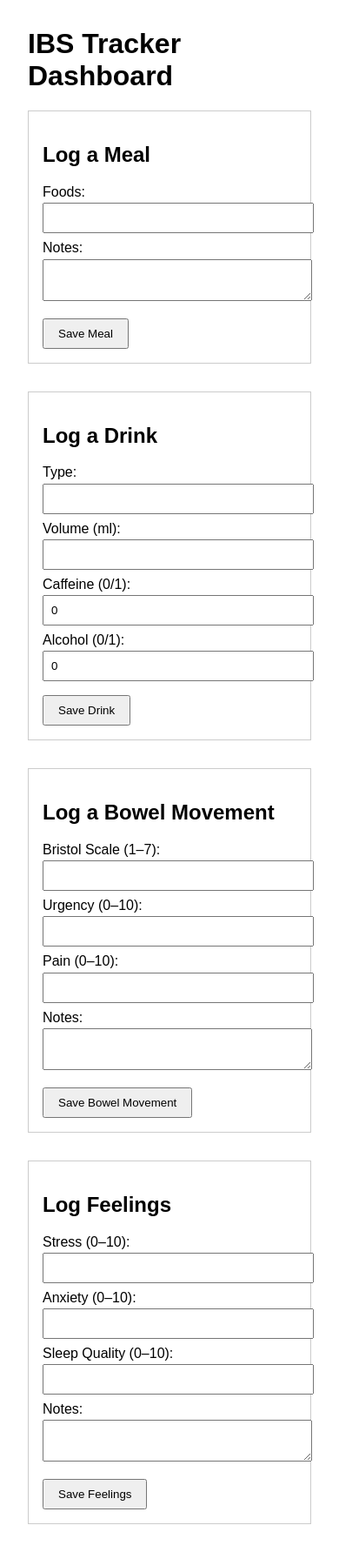
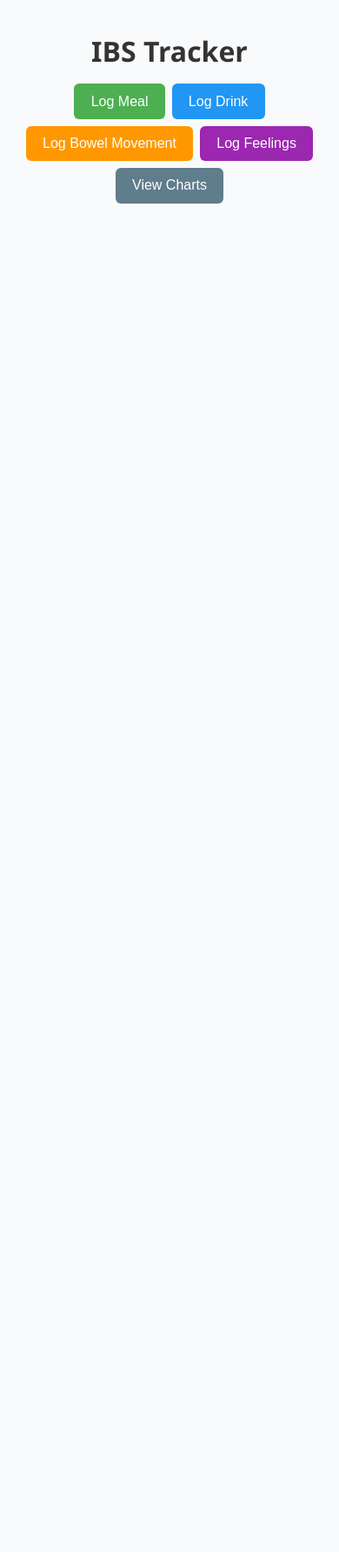
Before and after one commit to SpatialDave/trackerApp, a FastAPI app: page /form in a window 390 px wide. Shown: the whole page at 87% size. After the commit the page ends 844 px from the top, so only its background shows below. Run offline with FastAPI, Linux system fonts and the light colour scheme.

Commit message:
Update index.html to be mobile and friendly

```diff
--- a/app/templates/index.html
+++ b/app/templates/index.html
@@ -1,32 +1,111 @@
 <!DOCTYPE html>
-<html>
+<html lang="en">
 <head>
+  <meta charset="UTF-8">
   <title>IBS Tracker</title>
+  <meta name="viewport" content="width=device-width, initial-scale=1.0">
+
+  <!-- Simple modern styling -->
   <style>
-    body { font-family: Arial, sans-serif; margin: 2rem; }
-    h1 { margin-top: 2rem; }
-    form { margin-bottom: 2rem; padding: 1rem; border: 1px solid #ccc; }
+    body {
+      font-family: 'Segoe UI', Tahoma, sans-serif;
+      margin: 0;
+      padding: 1rem;
+      background: #f9fafb;
+      color: #333;
+    }
+    h1 {
+      text-align: center;
+      margin-bottom: 1rem;
+    }
+    .button-bar {
+      display: flex;
+      flex-wrap: wrap;
+      justify-content: center;
+      gap: 0.5rem;
+      margin-bottom: 1rem;
+    }
+    .btn {
+      padding: 0.7rem 1.2rem;
+      border: none;
+      border-radius: 6px;
+      cursor: pointer;
+      font-size: 1rem;
+      color: #fff;
+    }
+    .meal-btn { background: #4CAF50; }
+    .drink-btn { background: #2196F3; }
+    .bm-btn { background: #FF9800; }
+    .feeling-btn { background: #9C27B0; }
+    .chart-btn { background: #607D8B; }
+
+    .form-container {
+      display: none;
+      background: #fff;
+      border-radius: 8px;
+      padding: 1rem;
+      margin-bottom: 1rem;
+      box-shadow: 0 2px 6px rgba(0,0,0,0.1);
+    }
     label { display: block; margin-top: 0.5rem; }
-    input, textarea { width: 100%; padding: 0.5rem; margin-top: 0.2rem; }
-    button { margin-top: 1rem; padding: 0.5rem 1rem; }
+    input, textarea {
+      width: 100%;
+      padding: 0.5rem;
+      margin-top: 0.2rem;
+      border: 1px solid #ccc;
+      border-radius: 4px;
+    }
+    button[type="submit"] {
+      margin-top: 1rem;
+      background: #333;
+      color: #fff;
+      border: none;
+      padding: 0.6rem 1.2rem;
+      border-radius: 4px;
+      cursor: pointer;
+    }
+    .message {
+      display: none;
+      text-align: center;
+      padding: 0.5rem;
+      margin-bottom: 1rem;
+      border-radius: 4px;
+      background: #4CAF50;
+      color: white;
+    }
   </style>
 </head>
 <body>
-  <h1>IBS Tracker Dashboard</h1>
+  <h1>IBS Tracker</h1>
+
+  <!-- Success message -->
+  <div id="message" class="message">Entry logged successfully!</div>
+
+  <!-- Button bar -->
+  <div class="button-bar">
+    <button class="btn meal-btn" onclick="toggleForm('mealForm')">Log Meal</button>
+    <button class="btn drink-btn" onclick="toggleForm('drinkForm')">Log Drink</button>
+    <button class="btn bm-btn" onclick="toggleForm('bmForm')">Log Bowel Movement</button>
+    <button class="btn feeling-btn" onclick="toggleForm('feelingForm')">Log Feelings</button>
+    <button class="btn chart-btn" onclick="window.location.href='/dashboard'">View Charts</button>
+  </div>
 
   <!-- Meal Form -->
-  <form method="post" action="/meals/form">
-    <h2>Log a Meal</h2>
+  <div id="mealForm" class="form-container">
+    <form method="post" action="/meals/form" onsubmit="showMessage()">
+      <h2>Meal</h2>
       <label>Foods:</label>
       <input type="text" name="foods" required>
       <label>Notes:</label>
       <textarea name="notes"></textarea>
       <button type="submit">Save Meal</button>
     </form>
+  </div>
 
   <!-- Drink Form -->
-  <form method="post" action="/drinks/form">
-    <h2>Log a Drink</h2>
+  <div id="drinkForm" class="form-container">
+    <form method="post" action="/drinks/form" onsubmit="showMessage()">
+      <h2>Drink</h2>
       <label>Type:</label>
       <input type="text" name="type" required>
       <label>Volume (ml):</label>
@@ -37,10 +116,12 @@
       <input type="number" name="alcohol" value="0">
       <button type="submit">Save Drink</button>
     </form>
+  </div>
 
   <!-- Bowel Movement Form -->
-  <form method="post" action="/bowel-movements/form">
-    <h2>Log a Bowel Movement</h2>
+  <div id="bmForm" class="form-container">
+    <form method="post" action="/bowel-movements/form" onsubmit="showMessage()">
+      <h2>Bowel Movement</h2>
       <label>Bristol Scale (1–7):</label>
       <input type="number" name="bristol_scale" min="1" max="7" required>
       <label>Urgency (0–10):</label>
@@ -51,10 +132,12 @@
       <textarea name="notes"></textarea>
       <button type="submit">Save Bowel Movement</button>
     </form>
+  </div>
 
   <!-- Feelings Form -->
-  <form method="post" action="/feelings/form">
-    <h2>Log Feelings</h2>
+  <div id="feelingForm" class="form-container">
+    <form method="post" action="/feelings/form" onsubmit="showMessage()">
+      <h2>Feelings</h2>
       <label>Stress (0–10):</label>
       <input type="number" name="stress" min="0" max="10">
       <label>Anxiety (0–10):</label>
@@ -65,5 +148,20 @@
       <textarea name="notes"></textarea>
       <button type="submit">Save Feelings</button>
     </form>
+  </div>
+
+  <!-- JS for toggling forms and showing message -->
+  <script>
+    function toggleForm(id) {
+      document.querySelectorAll('.form-container').forEach(f => f.style.display = 'none');
+      document.getElementById(id).style.display = 'block';
+    }
+
+    function showMessage() {
+      const msg = document.getElementById('message');
+      msg.style.display = 'block';
+      setTimeout(() => { msg.style.display = 'none'; }, 2000);
+    }
+  </script>
 </body>
 </html>
```
Lines whose indentation alone changed are shown as unchanged.
